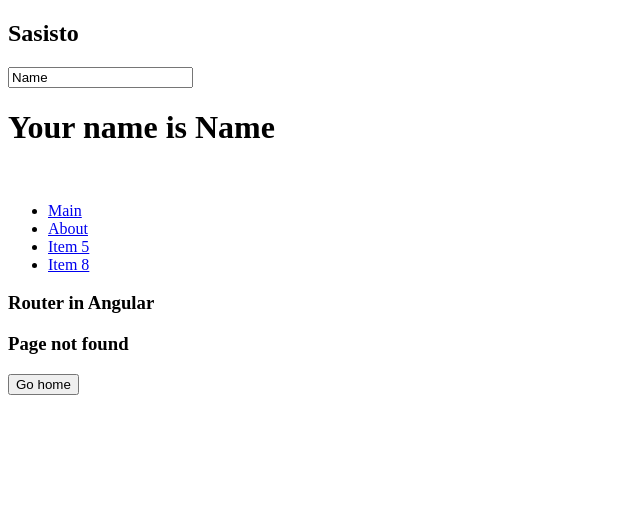
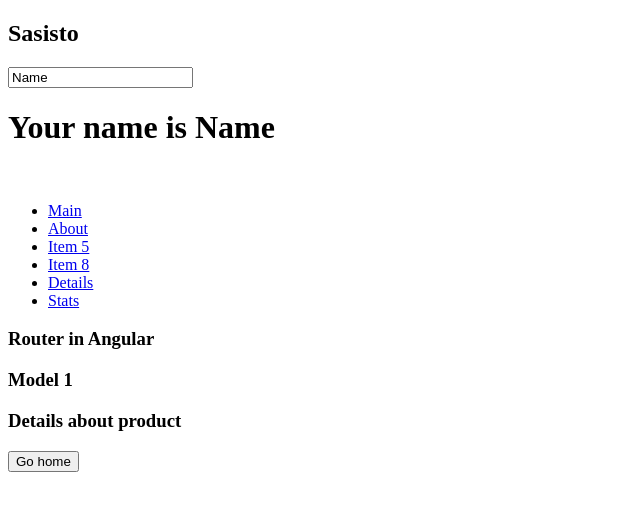
Before and after one commit to GABASTAR/AngularJS, an Angular app in the folder my-app/: page /item/1/details in a window 1280 px wide. Before the commit this address had no page. Shown: the top 510 px of the page, without its empty margins (0-640 px from the left). Built offline with nearby package versions, Linux system fonts and the light colour scheme.

Commit message:
Stats and Details

```diff
--- a/my-app/src/app/app-routing.module.ts
+++ b/my-app/src/app/app-routing.module.ts
@@ -4,12 +4,14 @@ import { HomeComponent } from './route/home/home.component';
 import { AboutComponent } from './route/about/about.component';
 import { NotFoundComponent } from './route/not-found/not-found.component';
 import { ItemComponent } from './route/item/item.component';
+import { DetailsComponent } from './route/item/details/details.component';
+import { StatsComponent } from './route/item/stats/stats.component';
 
 
 const routes: Routes = [
   { path: "", component: HomeComponent},
   { path: "about", component: AboutComponent},
-  { path: "item/:id", component: ItemComponent},
+  { path: "item/:id", component: ItemComponent, children:[{path: "details", component:  DetailsComponent}, {path: "stats", component:  StatsComponent}]},
   { path: "**", component: NotFoundComponent}
 ];
 
--- a/my-app/src/app/app.component.html
+++ b/my-app/src/app/app.component.html
@@ -17,6 +17,12 @@
         <li  routerLinkActive = "action">
             <a [routerLink] = "['item', '8']" [queryParams] = "{'product': 'PhoneXL', 'price': '21990'}">Item 8</a>
         </li>
+        <li  routerLinkActive = "action">
+            <a [routerLink] = "['item', '5', 'details']" [queryParams] = "{'product': 'Phone', 'price': '16990'}">Details</a>
+        </li>
+        <li  routerLinkActive = "action">
+            <a [routerLink] = "['item', '8', 'stats']" [queryParams] = "{'product': 'PhoneXL', 'price': '21990'}">Stats</a>
+        </li>
     </ul>
     <h3>Router in Angular</h3>
     <router-outlet></router-outlet>
--- /dev/null
+++ b/my-app/src/app/route/item/details/details.component.html
@@ -0,0 +1 @@
+<h3>Details about product</h3>
--- /dev/null
+++ b/my-app/src/app/route/item/details/details.component.ts
@@ -0,0 +1,15 @@
+import { Component, OnInit } from '@angular/core';
+
+@Component({
+  selector: 'app-details',
+  templateUrl: './details.component.html',
+  styleUrls: ['./details.component.css']
+})
+export class DetailsComponent implements OnInit {
+
+  constructor() { }
+
+  ngOnInit() {
+  }
+
+}
--- a/my-app/src/app/route/item/item.component.html
+++ b/my-app/src/app/route/item/item.component.html
@@ -3,3 +3,4 @@
     <h3>{{product}}</h3>
     <h3>{{price}}</h3>
 </div>
+<router-outlet></router-outlet>
--- /dev/null
+++ b/my-app/src/app/route/item/stats/stats.component.html
@@ -0,0 +1 @@
+<h3>Product stats</h3>
--- /dev/null
+++ b/my-app/src/app/route/item/stats/stats.component.ts
@@ -0,0 +1,15 @@
+import { Component, OnInit } from '@angular/core';
+
+@Component({
+  selector: 'app-stats',
+  templateUrl: './stats.component.html',
+  styleUrls: ['./stats.component.css']
+})
+export class StatsComponent implements OnInit {
+
+  constructor() { }
+
+  ngOnInit() {
+  }
+
+}
```
Also changed, not shown: my-app/src/app/app.module.ts (+6 -2 lines), my-app/src/app/route/item/details/details.component.css (added), my-app/src/app/route/item/stats/stats.component.css (added), 2 other files (tests, documents, lock files or other folders).
